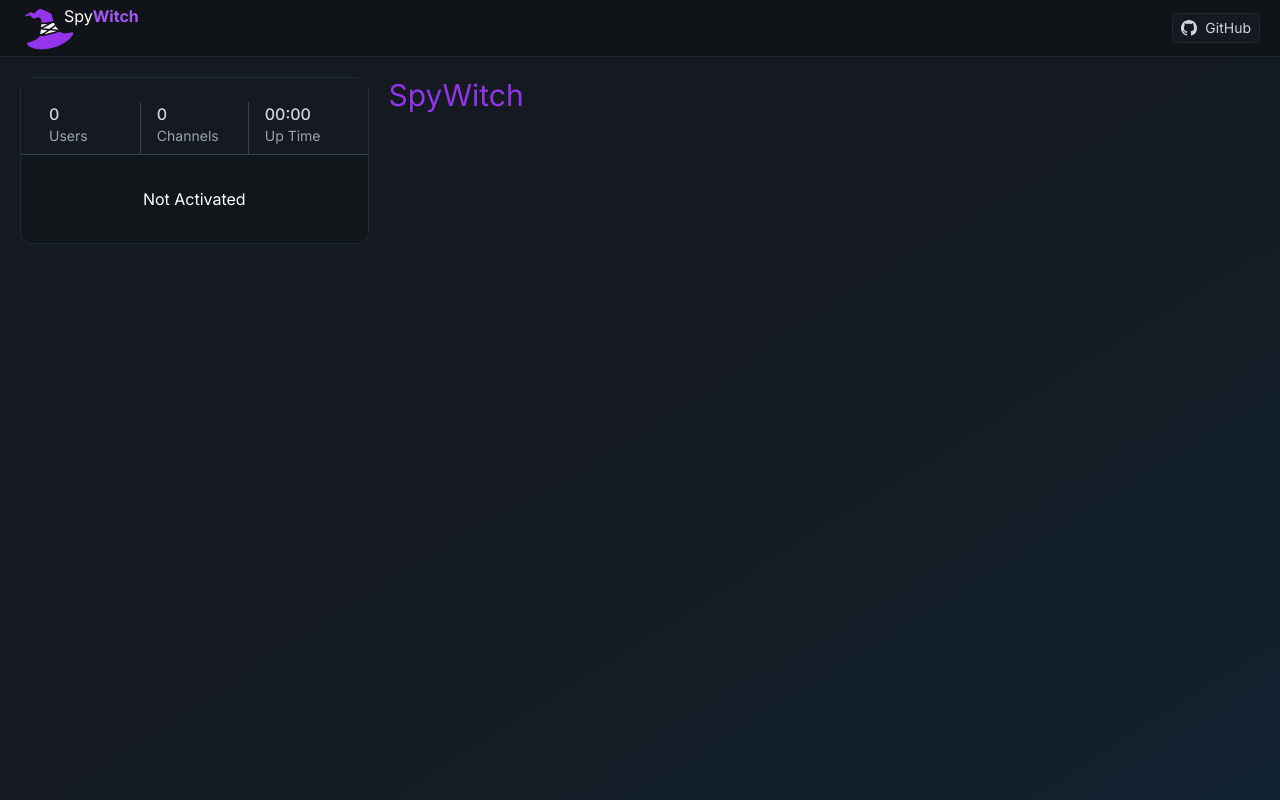
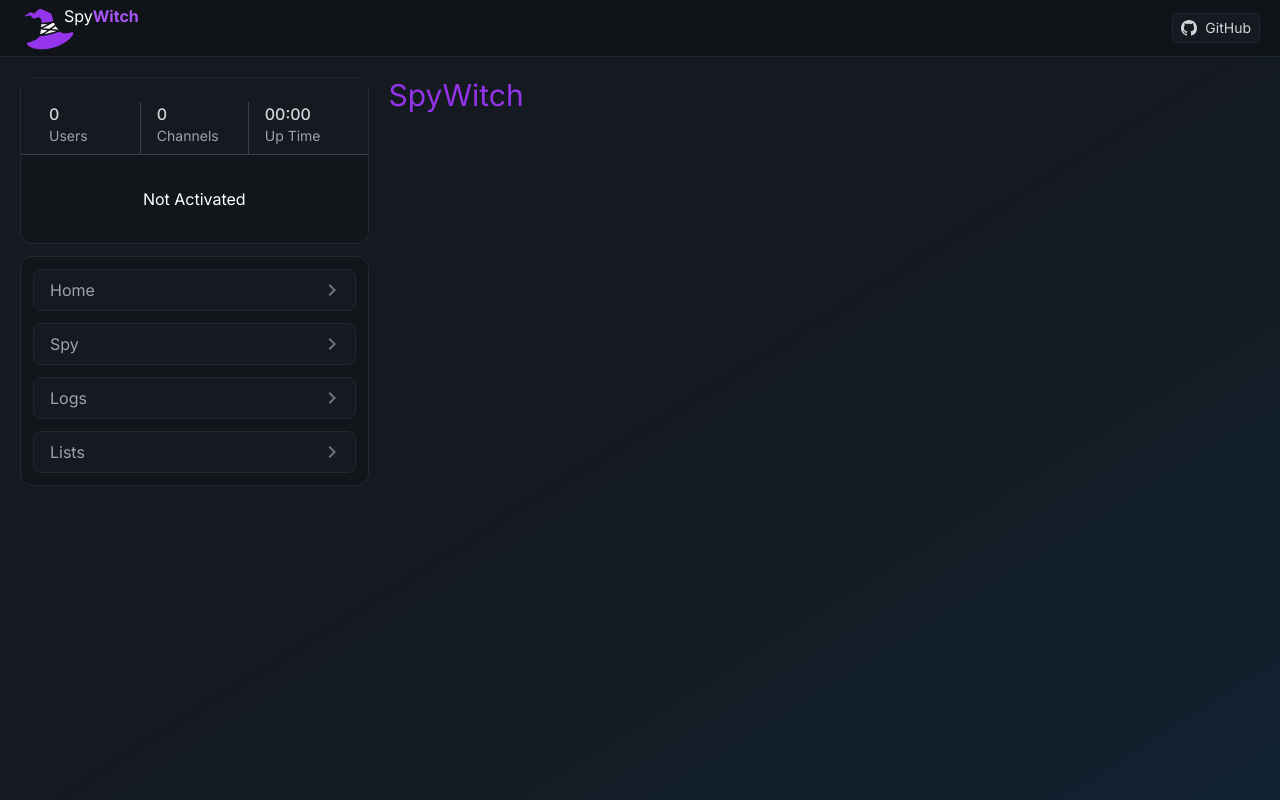
Before and after one commit to seabeya/spywitch, a Next.js app: page / in a window 1280 px wide. Built offline with nearby package versions, Linux system fonts and the light colour scheme.

Commit message:
Add Navbar

```diff
--- /dev/null
+++ b/src/components/Navbar.tsx
@@ -0,0 +1,26 @@
+import Link from 'next/link';
+
+import IconChevron from '@/components/icons/IconChevron';
+
+function NavBtn({ href, label }: { href: string; label: string }) {
+  return (
+    <Link
+      className="group flex items-center justify-between overflow-hidden rounded-lg border border-c_border1 bg-c_body px-4 py-2 text-gray-400 hover:border-sky-900 hover:bg-c_active hover:text-gray-200"
+      href={href}
+    >
+      {label}
+      <IconChevron className="h-6 w-6 shrink-0 fill-gray-500 group-hover:fill-sky-600" />
+    </Link>
+  );
+}
+
+export default function Navbar() {
+  return (
+    <nav className="flex flex-col gap-3 rounded-xl border border-c_border1 bg-c_main p-3">
+      <NavBtn href="/" label="Home" />
+      <NavBtn href="/spy" label="Spy" />
+      <NavBtn href="/logs" label="Logs" />
+      <NavBtn href="/lists" label="Lists" />
+    </nav>
+  );
+}
--- a/src/components/Sidebar.tsx
+++ b/src/components/Sidebar.tsx
@@ -1,9 +1,11 @@
 import Statusbar from '@/components/Statusbar';
+import Navbar from '@/components/Navbar';
 
 export default function Sidebar() {
   return (
-    <div>
+    <div className="flex flex-col gap-3">
       <Statusbar />
+      <Navbar />
     </div>
   );
 }
--- /dev/null
+++ b/src/components/icons/IconChevron.tsx
@@ -0,0 +1,9 @@
+function IconChevron({ className }: { className?: string }) {
+  return (
+    <svg viewBox="0 0 14 24" fill="currentColor" height="1em" width="1em" className={className}>
+      <path d="M8.59 16.58L13.17 12 8.59 7.41 10 6l6 6-6 6-1.41-1.42z" />
+    </svg>
+  );
+}
+
+export default IconChevron;
--- a/tailwind.config.ts
+++ b/tailwind.config.ts
@@ -15,6 +15,7 @@
         c_body2: '#112231',
         c_header: '#101418',
         c_main: '#11161a',
+        c_active: '#121f2a',
       },
     },
     container: {
```
